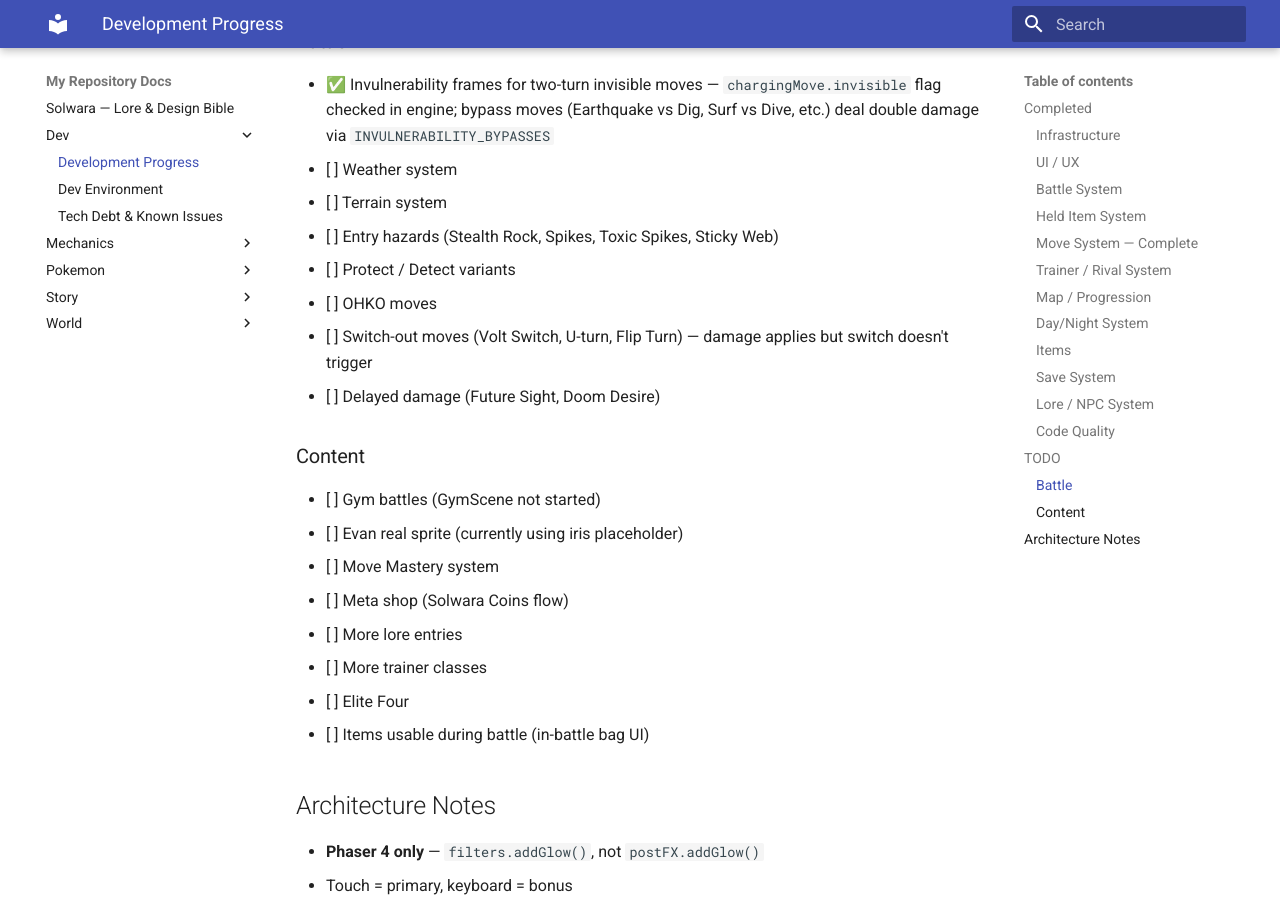
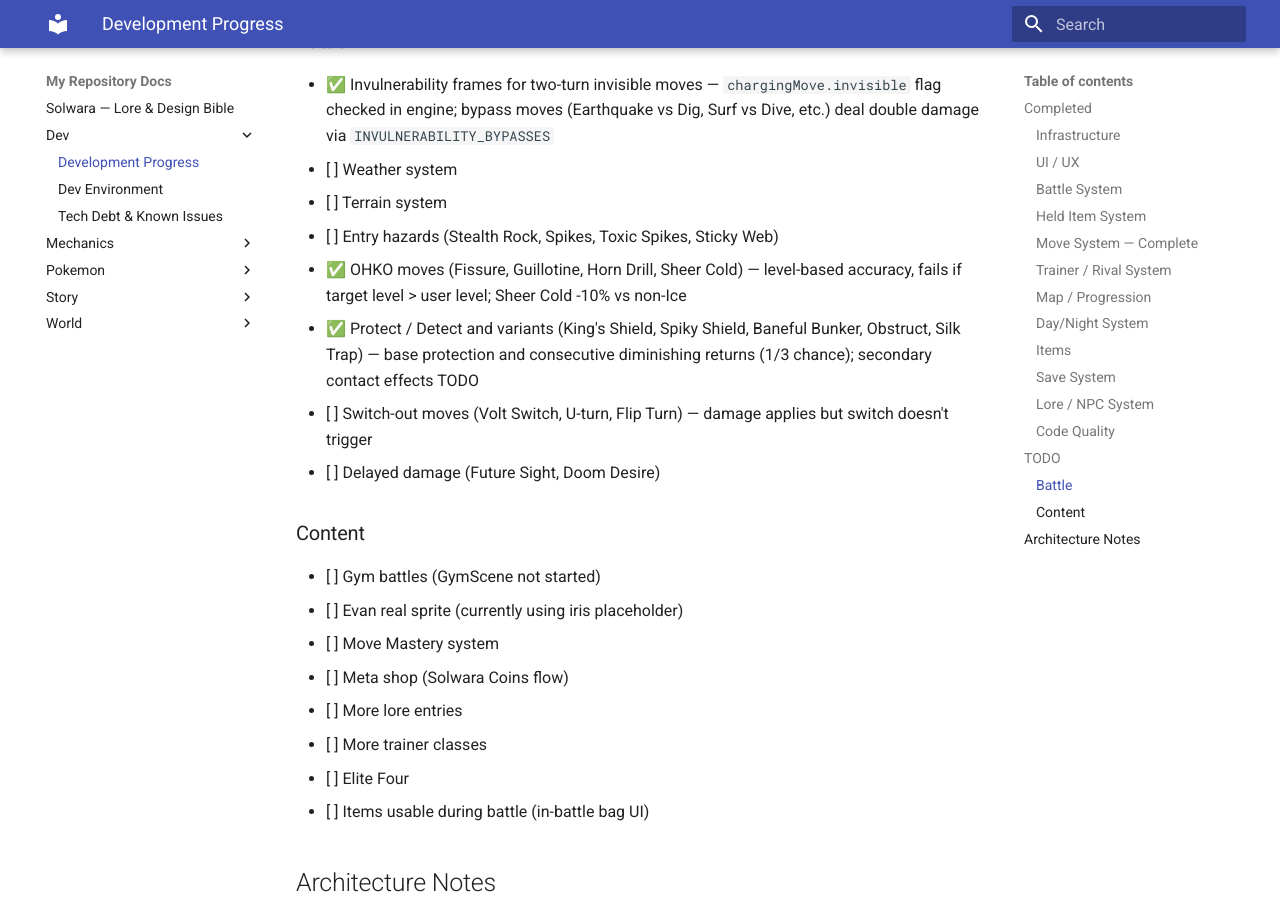
Before and after one commit to solwara-pokemon/lore-building, an MkDocs documentation site: the page built from docs/dev/progress.md, in a window 1280 px wide and 900 px high, scrolled down 5639 px. Built offline with MkDocs 1.6.1 and Material for MkDocs 9.7.7, drawn with Linux system fonts in a browser that asks for light colours.

Commit message:
docs: mark OHKO and Protect as done

```diff
--- a/docs/dev/progress.md
+++ b/docs/dev/progress.md
@@ -154,8 +154,8 @@
 - [ ] Weather system
 - [ ] Terrain system
 - [ ] Entry hazards (Stealth Rock, Spikes, Toxic Spikes, Sticky Web)
-- [ ] Protect / Detect variants
-- [ ] OHKO moves
+- ✅ OHKO moves (Fissure, Guillotine, Horn Drill, Sheer Cold) — level-based accuracy, fails if target level > user level; Sheer Cold -10% vs non-Ice
+- ✅ Protect / Detect and variants (King's Shield, Spiky Shield, Baneful Bunker, Obstruct, Silk Trap) — base protection and consecutive diminishing returns (1/3 chance); secondary contact effects TODO
 - [ ] Switch-out moves (Volt Switch, U-turn, Flip Turn) — damage applies but switch doesn't trigger
 - [ ] Delayed damage (Future Sight, Doom Desire)
 
```
